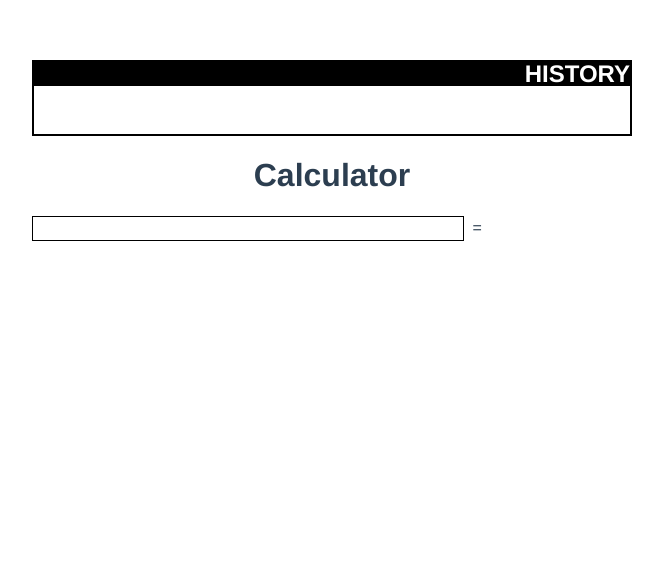
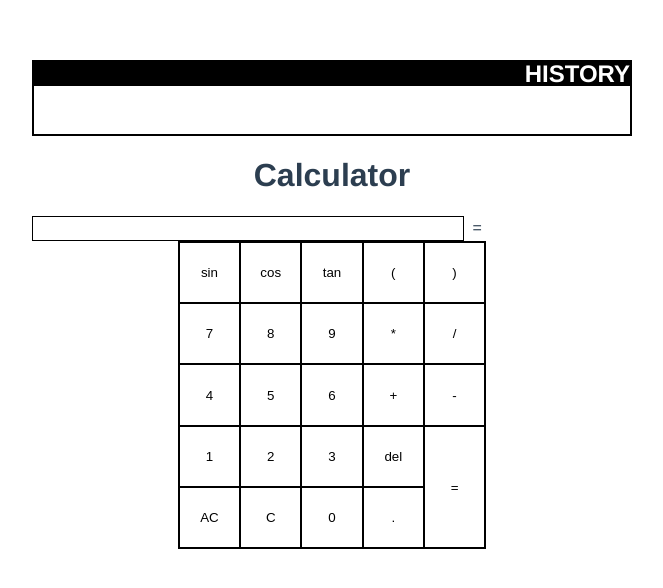
Before and after one commit to Croccifixio/calculator, a Vue app: page / in a window 1280 px wide. Shown: the top 588 px of the page, without its empty margins (308-971 px from the left). Built offline with nearby package versions, Linux system fonts and the light colour scheme.

Commit message:
Style Keypad

```diff
--- a/src/App.vue
+++ b/src/App.vue
@@ -2,17 +2,20 @@
 #app
   History
   Calculator
+  Keypad
 </template>
 
 <script lang="ts">
 import { Component, Vue } from 'vue-property-decorator'
 import Calculator from './components/Calculator.vue'
 import History from './components/History.vue'
+import Keypad from './components/Keypad.vue'
 
 @Component({
   components: {
     Calculator,
     History,
+    Keypad,
   },
 })
 export default class App extends Vue {}
@@ -25,4 +28,6 @@ export default class App extends Vue {}
   color #2c3e50
   margin 60px auto 0
   max-width 600px
+  padding-left 15px
+  padding-right 15px
 </style>
--- /dev/null
+++ b/src/components/Keypad.vue
@@ -0,0 +1,65 @@
+<template lang="pug">
+.keypad
+  button.one sin
+  button.one cos
+  button.one tan
+  button.one (
+  button.one )
+  button.one 7
+  button.one 8
+  button.one 9
+  button.one *
+  button.one /
+  button.one 4
+  button.one 5
+  button.one 6
+  button.one +
+  button.one -
+  button.one 1
+  button.one 2
+  button.one 3
+  button.one del
+  button.two =
+  button.one AC
+  button.one C
+  button.one 0
+  button.one .
+</template>
+
+<script lang="ts">
+import { Component, Vue } from 'vue-property-decorator'
+
+@Component
+export default class Keypad extends Vue {}
+</script>
+
+<style lang="stylus" scoped>
+.keypad
+  --button-size 8ch
+  background-color #000
+  border 2px solid #000
+  display inline-grid
+  grid-gap 2px
+  grid-template-columns repeat(5, 1fr)
+  grid-template-rows repeat(5, 1fr)
+
+button
+  align-items center
+  background-color #fff
+  border 0
+  box-shadow none
+  display flex
+  justify-content center
+  outline none
+  padding 0
+
+.one
+  height var(--button-size)
+  width var(--button-size)
+
+.two
+  grid-column-start 5
+  grid-row-start 4
+  grid-row-end 6
+  width var(--button-size)
+</style>
```
